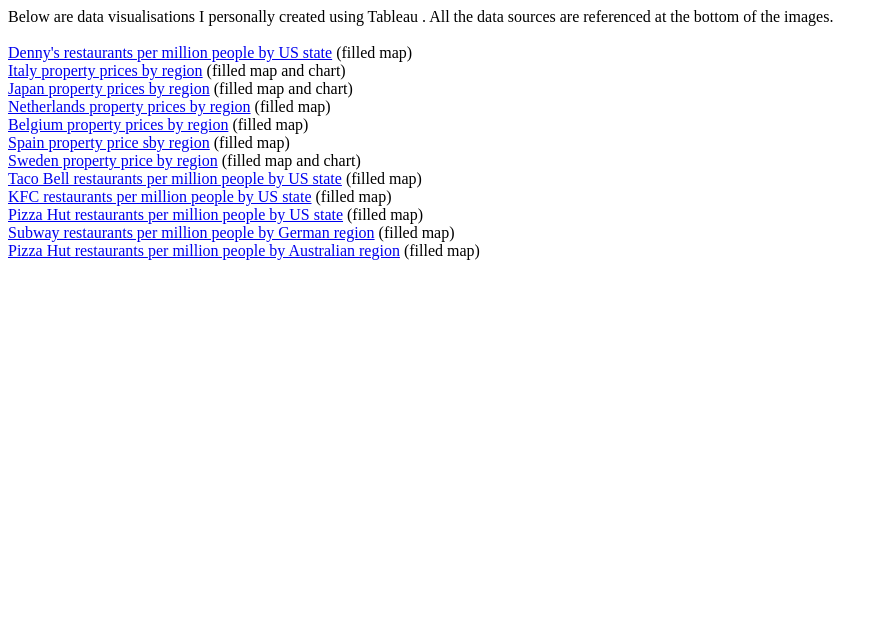
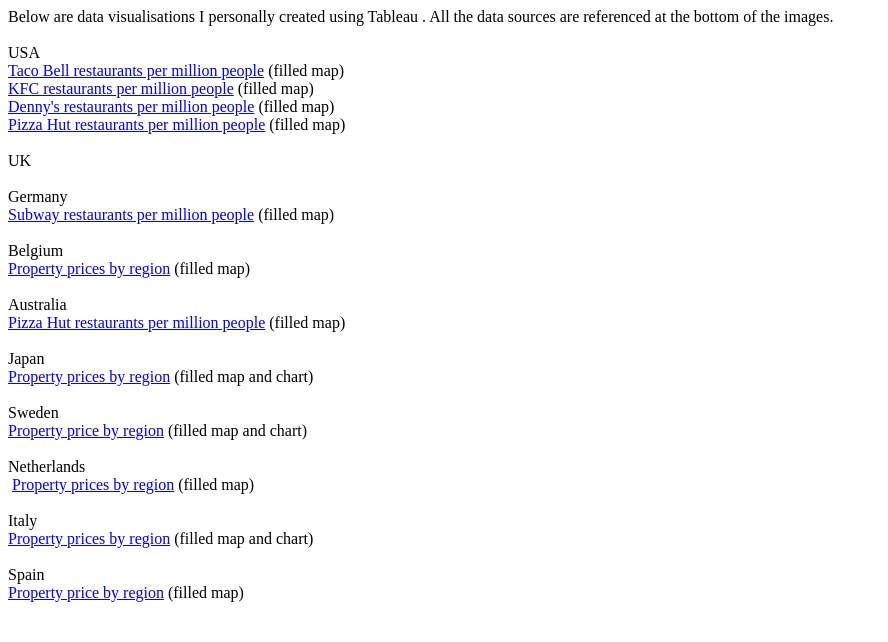
Before and after one commit to Ulsan-Tiger/home, a plain HTML site: page index.html in a window 1280 px wide. Shown: the whole page, without its empty margins (0-888 px from the left). Drawn offline with Linux system fonts and the light colour scheme.

Commit message:
Add files via upload

```diff
--- a/index.html
+++ b/index.html
@@ -1,20 +1,45 @@
 <!DOCTYPE html PUBLIC "-//W3C//DTD HTML 4.01//EN" "http://www.w3.org/TR/html4/strict.dtd">
-<html><head><meta content="text/html; charset=ISO-8859-1" http-equiv="content-type"><title>index</title></head><body><span style="font-family: Bahnschrift;">Below
+<html><head>
+<meta content="text/html; charset=ISO-8859-1" http-equiv="content-type"><title>index</title></head><body><span style="font-family: Bahnschrift;">Below
 are data visualisations I personally created using Tableau . All the
-data sources are referenced at the bottom of the images.</span><br style="font-family: Bahnschrift;">
-<br style="font-family: Bahnschrift;">
-<a style="font-family: Bahnschrift;" href="Images/Belguim%20property%20prices.bmp"></a><a style="font-family: Bahnschrift;" href="Images/Denny%27s%20per%20million%20%28US%29.bmp">Denny's restaurants per million people by US state</a><span style="font-family: Bahnschrift;"> (filled map)</span><br style="font-family: Bahnschrift;">
-<a style="font-family: Bahnschrift;" href="Images/Italy%20property%20prices.bmp">Italy property prices by region</a><span style="font-family: Bahnschrift;"> (filled map and chart)</span><br style="font-family: Bahnschrift;">
-<a style="font-family: Bahnschrift;" href="Images/Japan%20property%20prices.bmp">Japan property prices by region</a><span style="font-family: Bahnschrift;"> (filled map and chart)</span><br style="font-family: Bahnschrift;">
-<a style="font-family: Bahnschrift;" href="Images/Netherlands%20property%20prices.bmp">Netherlands property prices by region</a><span style="font-family: Bahnschrift;"> (filled map)</span><br style="font-family: Bahnschrift;">
-<a style="font-family: Bahnschrift;" href="Images/Belguim%20property%20prices.bmp">Belgium property prices by region</a><span style="font-family: Bahnschrift;"> (filled map)</span><br style="font-family: Bahnschrift;">
-<a style="font-family: Bahnschrift;" href="Images/Spain%20property%20prices.bmp">Spain property price sby region</a><span style="font-family: Bahnschrift;"> (filled map)</span><br style="font-family: Bahnschrift;">
-<a style="font-family: Bahnschrift;" href="Images/Sweden%20property%20prices.bmp">Sweden property price by region</a><span style="font-family: Bahnschrift;"> (filled map and chart)</span><br style="font-family: Bahnschrift;">
-<a style="font-family: Bahnschrift;" href="Images/Taco%20Bell%20per%20million%20%28US%29.bmp">Taco Bell restaurants per million people by US state</a><span style="font-family: Bahnschrift;"> (filled map)</span><br style="font-family: Bahnschrift;">
-<a style="font-family: Bahnschrift;" href="Images/KFC%20per%20million%20%28US%29.bmp">KFC restaurants per million people by US state</a><span style="font-family: Bahnschrift;"> (filled map)</span><br style="font-family: Bahnschrift;">
-<a style="font-family: Bahnschrift;" href="Images/Pizza%20Hut%20stores%20per%20million%20%28US%29.bmp">Pizza Hut restaurants per million people by US state</a><span style="font-family: Bahnschrift;"> (filled map)</span><br style="font-family: Bahnschrift;">
-<a style="font-family: Bahnschrift;" href="Images/Subway%20per%20million%20%28Germany%29.bmp">Subway restaurants per million people by German region</a><span style="font-family: Bahnschrift;"> (filled map) </span><br style="font-family: Bahnschrift;">
-<a style="font-family: Bahnschrift;" href="Images/Pizza%20Hut%20stores%20per%20million%20%28AUS%29.bmp">
-Pizza Hut restaurants per million people by Australian region</a><span style="font-family: Bahnschrift;"> (filled map)</span>
+data sources are referenced at the bottom of the images.</span><br>
+<br>
+<span style="font-family: Bahnschrift;">USA<br>
+</span><a style="font-family: Bahnschrift;" href="Images/Taco%20Bell%20per%20million%20%28US%29.bmp">Taco Bell restaurants per million people</a><span style="font-family: Bahnschrift;"> (filled map)</span><br style="font-family: Bahnschrift;">
+
+<a style="font-family: Bahnschrift;" href="Images/KFC%20per%20million%20%28US%29.bmp">KFC restaurants per million people</a><span style="font-family: Bahnschrift;"> (fill</span><span style="font-family: Bahnschrift;"></span><span style="font-family: Bahnschrift;">ed map)</span><br>
+<a style="font-family: Bahnschrift;" href="Images/Denny%27s%20per%20million%20%28US%29.bmp">Denny's restaurants per million people</a><span style="font-family: Bahnschrift;"> </span><span style="font-family: Bahnschrift;">(filled map)</span><br style="font-family: Bahnschrift;">
+
+<a style="font-family: Bahnschrift;" href="Images/Pizza%20Hut%20stores%20per%20million%20%28US%29.bmp">Pizza Hut restaurants per million people</a><span style="font-family: Bahnschrift;"> (filled map)<br>
+<br>
+</span><span style="font-family: Bahnschrift;">UK<br>
+<br>
+Germany<br>
+</span><a style="font-family: Bahnschrift;" href="Images/Subway%20per%20million%20%28Germany%29.bmp">Subway restaurants per million people</a><span style="font-family: Bahnschrift;"> (filled map)<br>
+<br>
+</span><span style="font-family: Bahnschrift;">Belgium<br>
+</span><a style="font-family: Bahnschrift;" href="Images/Belguim%20property%20prices.bmp">Property prices by region</a><span style="font-family: Bahnschrift;"> (filled map)<br>
+<br>
+</span><span style="font-family: Bahnschrift;">Australia<br>
+</span><a style="font-family: Bahnschrift;" href="Images/Pizza%20Hut%20stores%20per%20million%20%28AUS%29.bmp">
+Pizza Hut restaurants per million people</a><span style="font-family: Bahnschrift;"> (filled map)</span><br>
+<br>
+<span style="font-family: Bahnschrift;">Japan<br>
+</span><a style="font-family: Bahnschrift;" href="Images/Japan%20property%20prices.bmp">Property prices by region</a><span style="font-family: Bahnschrift;"> (filled map and chart)</span><br>
+<br>
+<span style="font-family: Bahnschrift;">Sweden<br>
+</span><a style="font-family: Bahnschrift;" href="Images/Sweden%20property%20prices.bmp">Property price by region</a><span style="font-family: Bahnschrift;"> (filled map and chart)</span><br>
+<br>
+<span style="font-family: Bahnschrift;">Netherlands</span><br style="font-family: Bahnschrift;">
+&nbsp;<a style="font-family: Bahnschrift;" href="Images/Netherlands%20property%20prices.bmp">Property prices by region</a><span style="font-family: Bahnschrift;"> (filled map)</span><br>
+<br>
+<span style="font-family: Bahnschrift;">Italy<br>
+</span><a style="font-family: Bahnschrift;" href="Images/Italy%20property%20prices.bmp">Property prices by region</a><span style="font-family: Bahnschrift;"> (filled map and chart)</span><br>
+<br>
+<span style="font-family: Bahnschrift;"></span><span style="font-family: Bahnschrift;">Spain</span><br>
+<a style="font-family: Bahnschrift;" href="Images/Spain%20property%20prices.bmp">Property price by region</a><span style="font-family: Bahnschrift;"> (filled map)</span><a style="font-family: Bahnschrift;" href="Images/Denny%27s%20per%20million%20%28US%29.bmp"></a><br style="font-family: Bahnschrift;">
+<a style="font-family: Bahnschrift;" href="Images/Taco%20Bell%20per%20million%20%28US%29.bmp"></a><br style="font-family: Bahnschrift;">
+<a style="font-family: Bahnschrift;" href="Images/Pizza%20Hut%20stores%20per%20million%20%28AUS%29.bmp"><span style="font-family: Bahnschrift;"> </span><br>
+</a><span style="font-family: Bahnschrift;"></span>
 
 </body></html>
```
